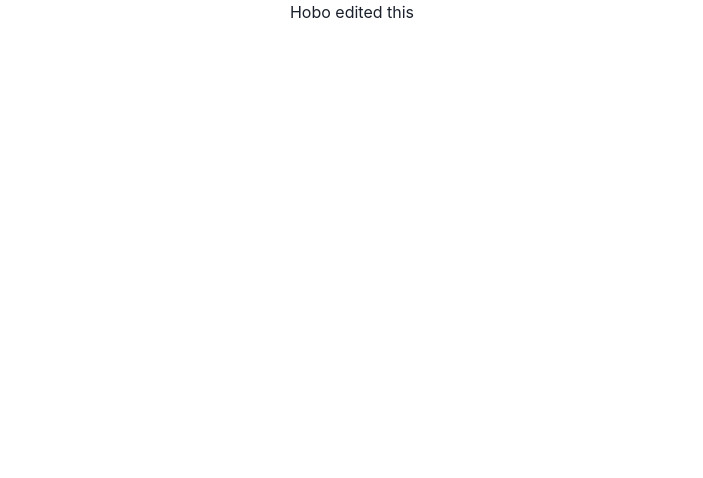
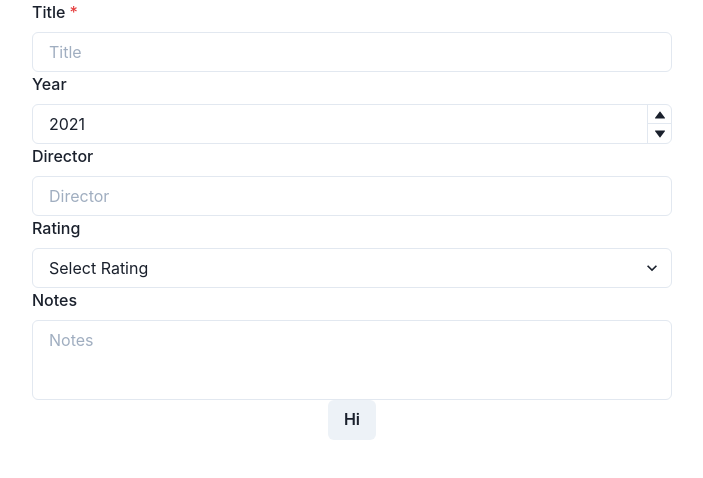
Before and after one commit to jennahorrall2/team15-dvd-project, a React (Create React App) app in the folder react-dvdlibrary/: page / in a window 1280 px wide. Shown: the top 478 px of the page, without its empty margins (288-991 px from the left). Built offline with nearby package versions, Linux system fonts and the light colour scheme.

Commit message:
added form

```diff
--- a/react-dvdlibrary/package.json
+++ b/react-dvdlibrary/package.json
@@ -3,6 +3,7 @@
   "version": "0.1.0",
   "private": true,
   "dependencies": {
+    "@chakra-ui/icons": "^1.0.15",
     "@chakra-ui/react": "^1.6.8",
     "@emotion/react": "^11.4.1",
     "@emotion/styled": "^11.3.0",
--- a/react-dvdlibrary/src/App.js
+++ b/react-dvdlibrary/src/App.js
@@ -1,9 +1,10 @@
 import './App.css';
+import Form from './components/Form';
 
 function App() {
   return (
     <div className="App">
-      <h1>Hobo edited this</h1>
+      <Form></Form>
     </div>
   );
 }
--- /dev/null
+++ b/react-dvdlibrary/src/components/Form.js
@@ -0,0 +1,93 @@
+import {
+  FormControl,
+  FormLabel,
+  Select,
+  Input,
+  Center,
+  Button,
+  Textarea,
+  Box,
+  NumberInput,
+  NumberInputField,
+  NumberInputStepper,
+  NumberIncrementStepper,
+  NumberDecrementStepper,
+} from "@chakra-ui/react"
+
+import {
+  useState
+} from "react"
+
+function Form() {
+  const [title, setTitle] = useState("")
+  const [year, setYear] = useState(2021)
+  const [director, setDirector] = useState("")
+  const [rating, setRating] = useState(0.0)
+  const [notes, setNotes] = useState("")
+
+  const createMovie = () => {
+    console.log(title)
+    console.log(year)
+    console.log(director)
+    console.log(rating)
+    console.log(notes)
+  }
+
+  return (
+    <form onSubmit={createMovie}>
+      <Center>
+        <Box width="50%">
+          <FormControl id="title" isRequired>
+            <FormLabel>Title</FormLabel>
+            <Input placeholder="Title" onChange={({ target }) => setTitle(target.value)} value={title} />
+          </FormControl>
+
+          <FormControl id="year">
+            <FormLabel>Year</FormLabel>
+            <NumberInput
+              max={2022}
+              min={1900}
+              value={year}
+              onChange={(year) => setYear(year)}
+            >
+              <NumberInputField />
+              <NumberInputStepper>
+                <NumberIncrementStepper />
+                <NumberDecrementStepper />
+              </NumberInputStepper>
+            </NumberInput>
+          </FormControl>
+          <FormControl id="director" >
+            <FormLabel>Director</FormLabel>
+            <Input placeholder="Director"
+              value={director}
+              onChange={({ target }) => setDirector(target.value)}
+            />
+          </FormControl>
+
+          <FormControl id="rating" >
+          <FormLabel>Rating</FormLabel>
+            <Select
+              placeholder="Select Rating"
+              value={rating}
+              onChange={({target}) => setRating(target.value)}
+            >
+              <option value="rating1">Rating 1</option>
+              <option value="rating2">Rating 2</option>
+              <option value="rating3">Rating 3</option>
+            </Select>
+          </FormControl>
+          <FormControl>
+            <FormLabel>Notes</FormLabel>
+            <Textarea resize="none" placeholder="Notes" value={notes} onChange={({ target }) => setNotes(target.value)} />
+          </FormControl>
+          <FormControl>
+            <Button type="submit">Hi</Button>
+          </FormControl>
+        </Box>
+      </Center>
+    </form>
+  );
+}
+
+export default Form;
```
Also changed, not shown: 1 other file (tests, documents, lock files or other folders).
